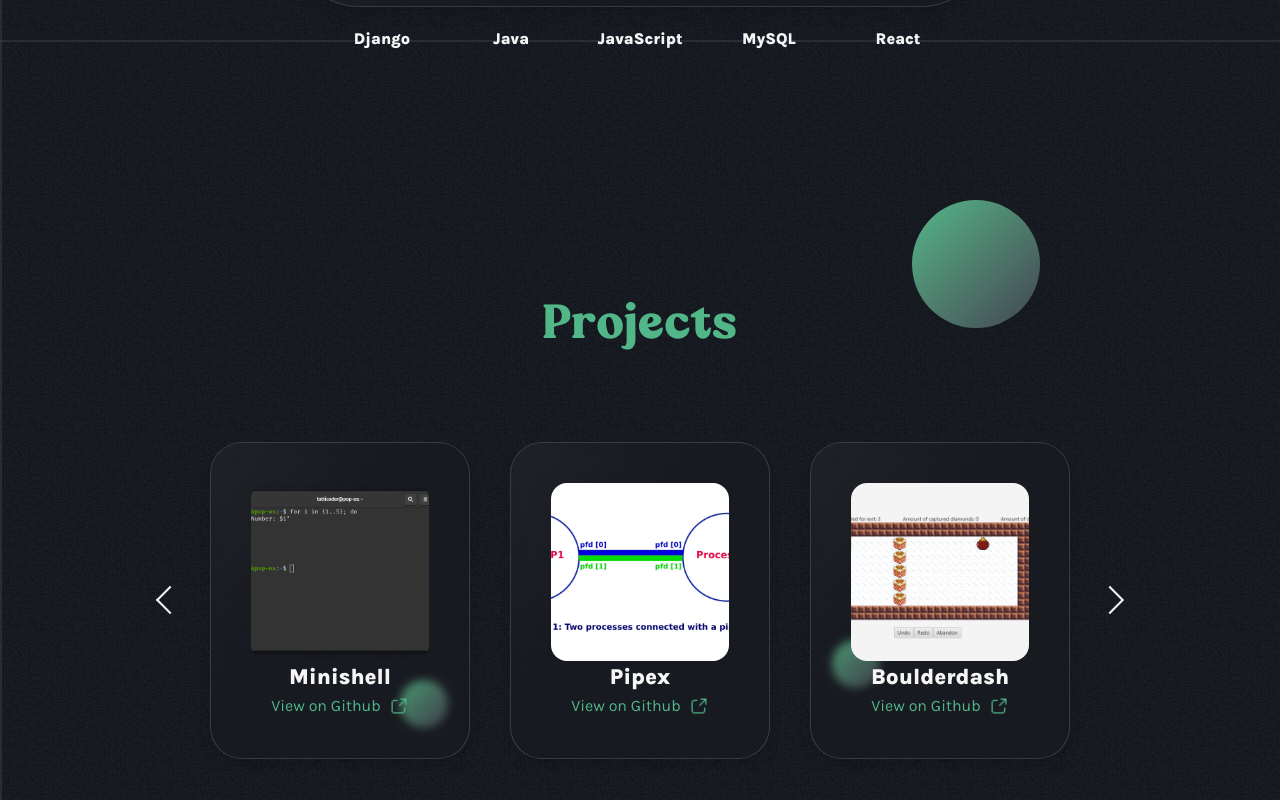
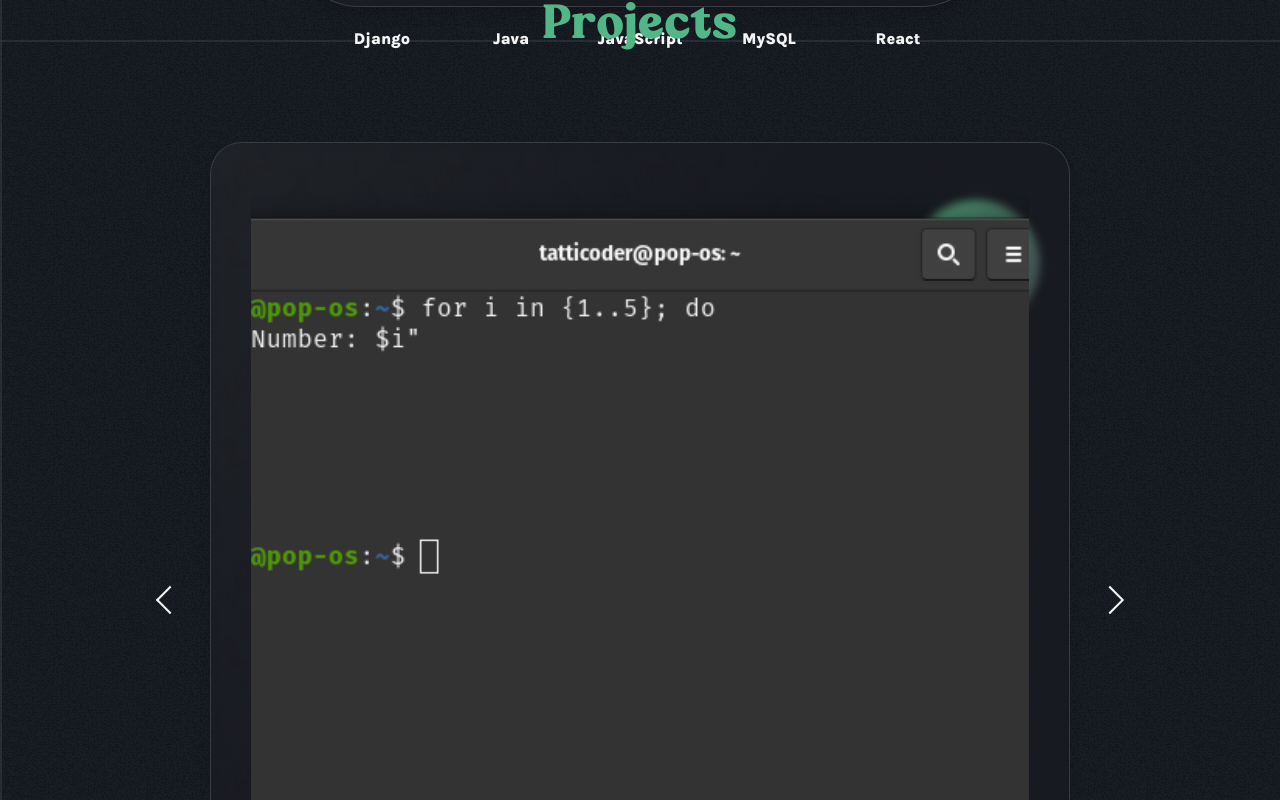
Before and after one commit to ThomasVanTuijcom/portfolio, a Next.js app: page /en in a window 1280 px wide. Shown: the part 1560-2360 px from the top of the page. Built offline with nearby package versions, Linux system fonts and the light colour scheme; no server answers.

Commit message:
Test fix projects carousel

```diff
--- a/src/app/ui/components/projects.tsx
+++ b/src/app/ui/components/projects.tsx
@@ -36,18 +36,18 @@ export default function Projects({ id }: { id: string }) {
 		dots: false,
 		infinite: true,
 		speed: 500,
-		slidesToShow: 3,
+		slidesToShow: 1,
 		slidesToScroll: 1,
 		nextArrow: <NextArrow />,
 		prevArrow: <PrevArrow />,
 		responsive: [
 			{
 				breakpoint: 1024,
-				settings: { slidesToShow: 2 },
+				settings: { slidesToShow: 3 },
 			},
 			{
 				breakpoint: 640,
-				settings: { slidesToShow: 1 },
+				settings: { slidesToShow: 2 },
 			},
 		],
 	};
```
